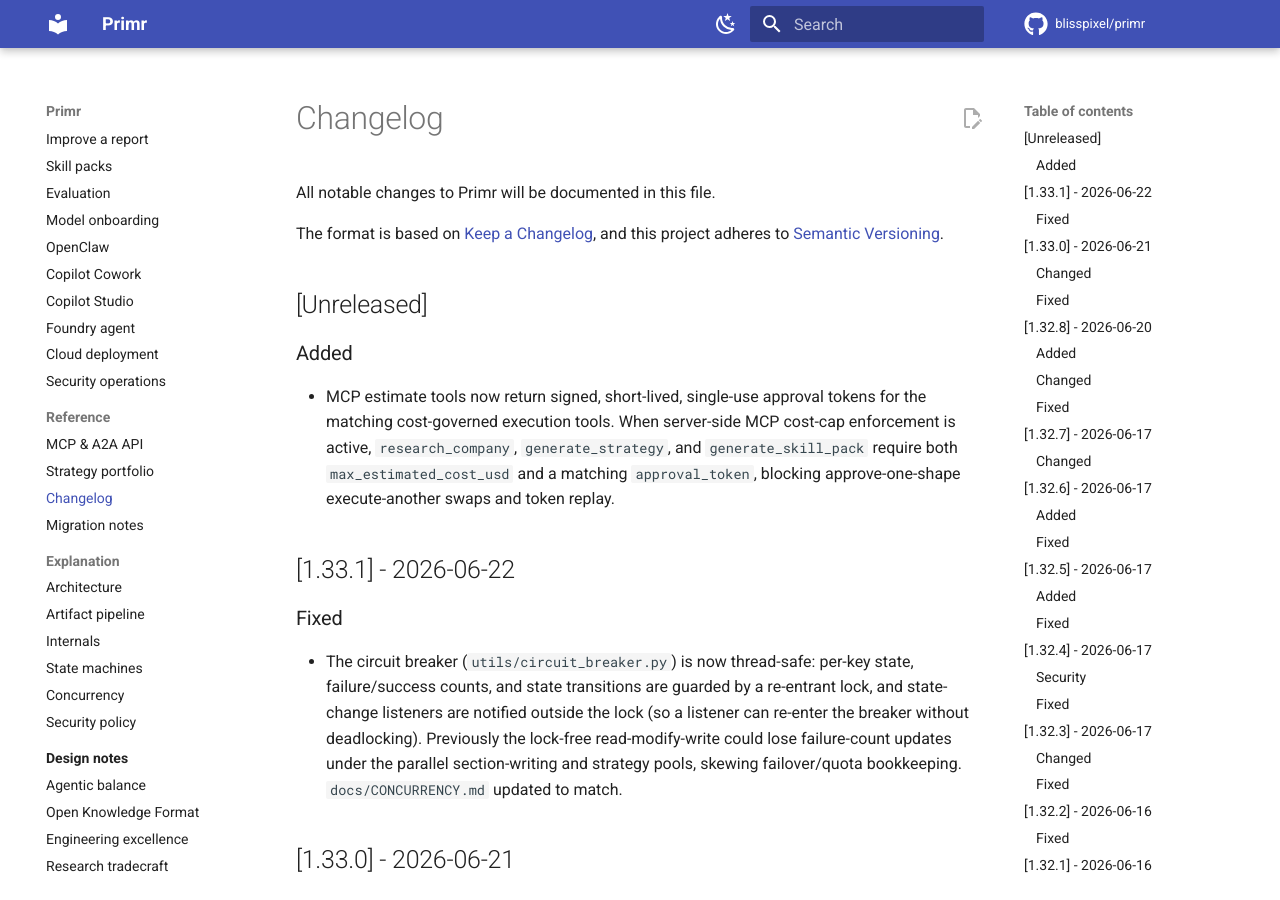
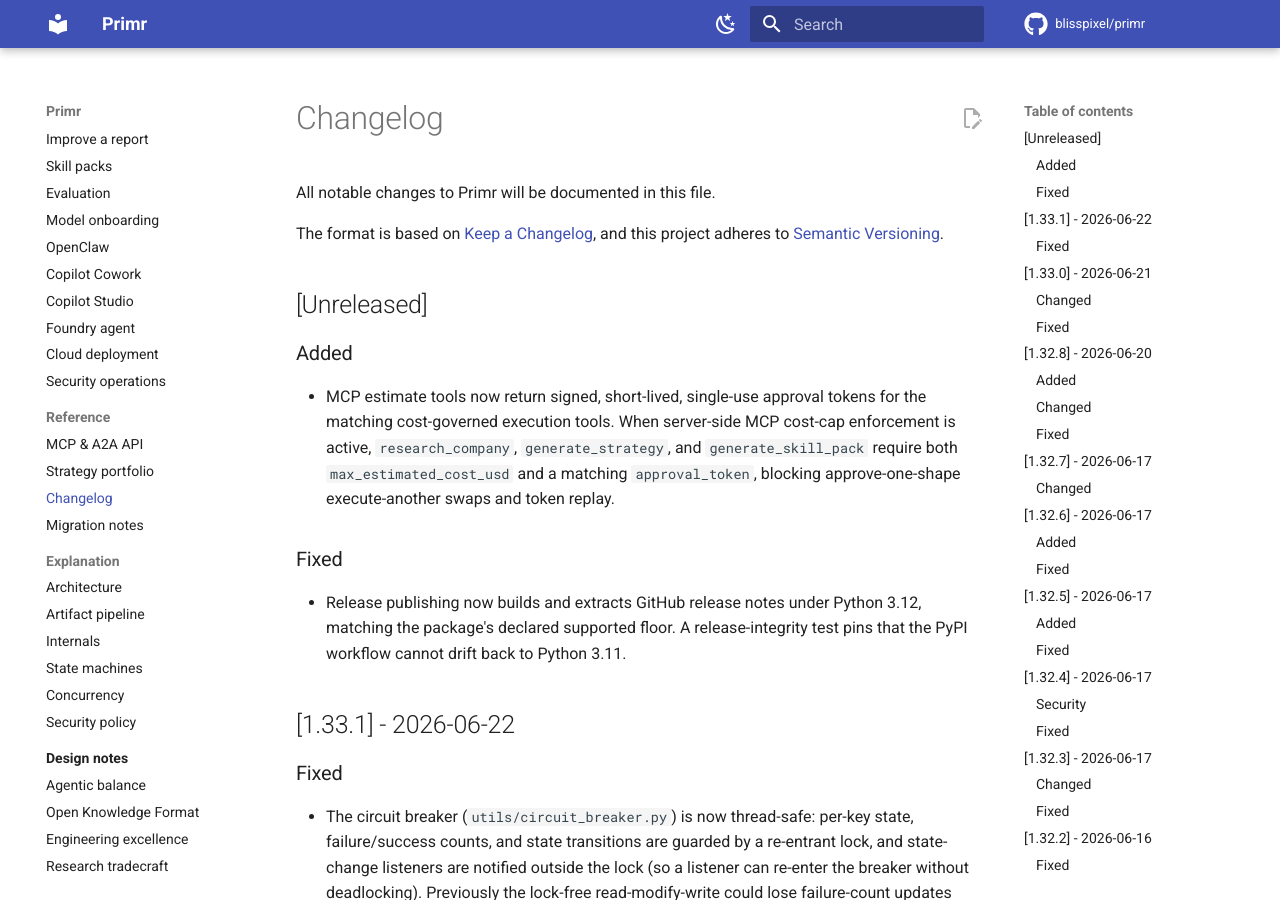
Before and after one commit to blisspixel/primr, an MkDocs documentation site: the page built from docs/CHANGELOG.md, in a window 1280 px wide and 900 px high. Built offline with MkDocs 1.6.1 and Material for MkDocs 9.7.7, drawn with Linux system fonts in a browser that asks for light colours; comment, search, counter and statistics services are not loaded.

```diff
--- a/docs/CHANGELOG.md
+++ b/docs/CHANGELOG.md
@@ -15,6 +15,12 @@
   `generate_skill_pack` require both `max_estimated_cost_usd` and a matching
   `approval_token`, blocking approve-one-shape execute-another swaps and token
   replay.
+
+### Fixed
+
+- Release publishing now builds and extracts GitHub release notes under Python
+  3.12, matching the package's declared supported floor. A release-integrity
+  test pins that the PyPI workflow cannot drift back to Python 3.11.
 
 ## [1.33.1] - 2026-06-22
 
```
Also changed, not shown: CURRENT-STATE-ANALYSIS.md (+14 -0 lines), PROGRESS-LOG.md (+10 -0 lines), ROADMAP.md (+1 -0 lines), 3 other files.
